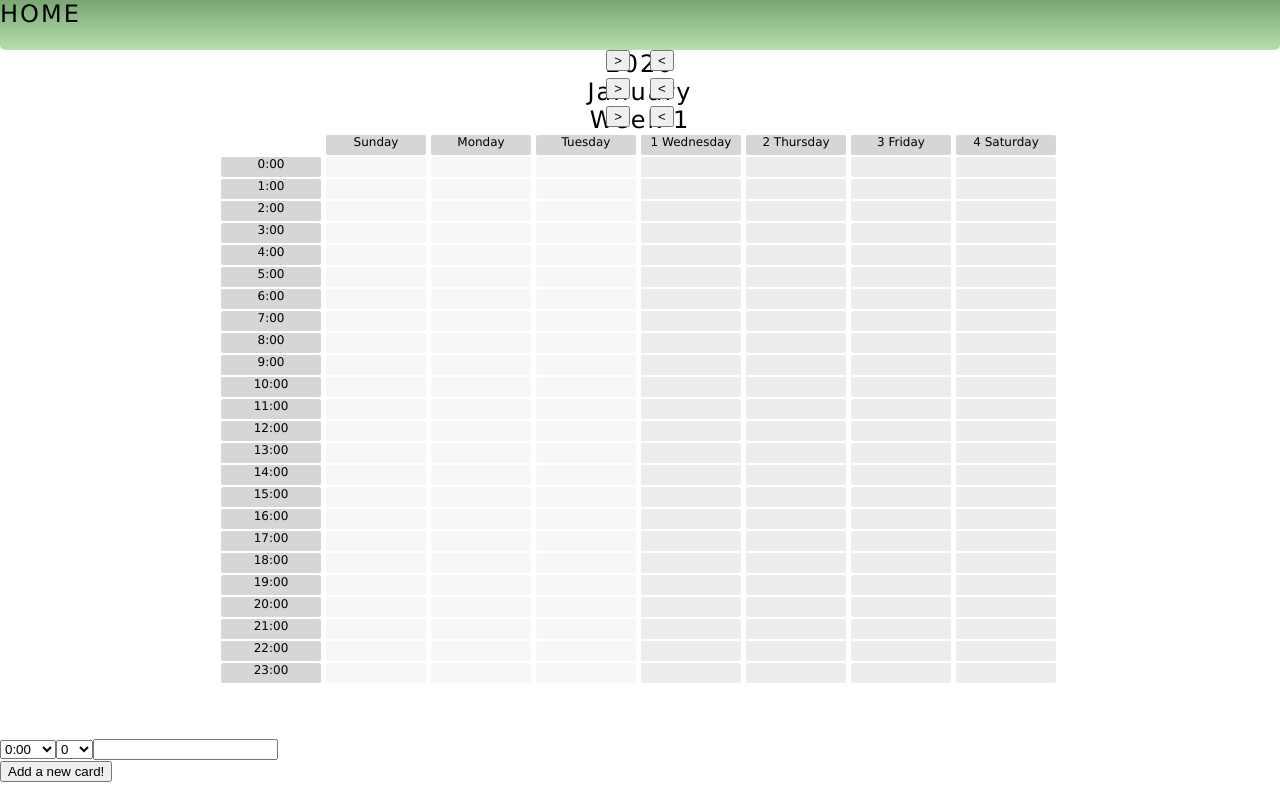
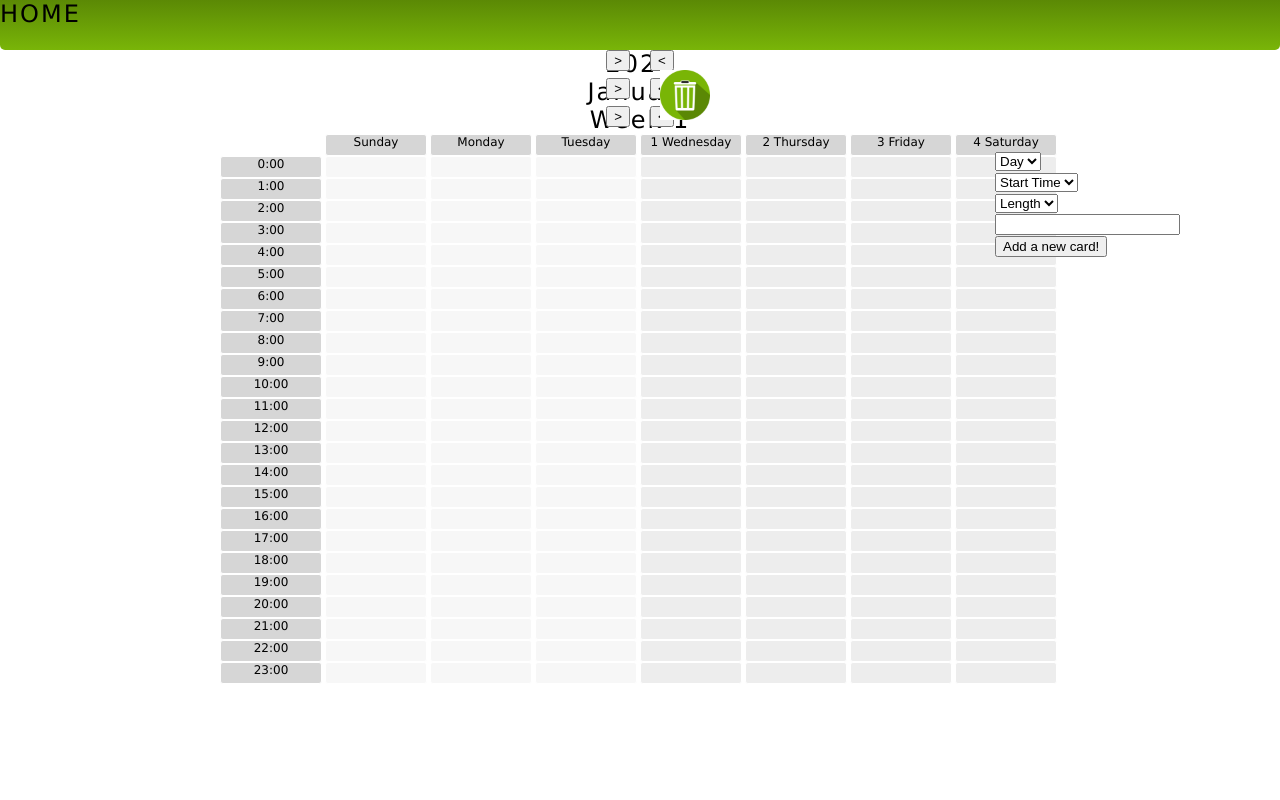
Before and after one commit to JrdnVan/Calendar-Planner, a React (Create React App) app in the folder calendar-planner/: page / in a window 1280 px wide. Built offline with nearby package versions, Linux system fonts and the light colour scheme.

Commit message:
updates to css and bugs

```diff
--- a/calendar-planner/package.json
+++ b/calendar-planner/package.json
@@ -2,6 +2,7 @@
   "name": "calendar-planner",
   "version": "0.1.0",
   "private": true,
+  "homepage": "https://jrdnvan.github.io/calendar-planner",
   "dependencies": {
     "@testing-library/jest-dom": "^4.2.4",
     "@testing-library/react": "^9.4.0",
@@ -14,6 +15,8 @@
     "start": "react-scripts start",
     "build": "react-scripts build",
     "test": "react-scripts test",
+    "predeploy": "npm run build",
+    "deploy": "gh-pages -d build",
     "eject": "react-scripts eject"
   },
   "eslintConfig": {
--- a/calendar-planner/src/AddCard.js
+++ b/calendar-planner/src/AddCard.js
@@ -1,19 +1,39 @@
 import React, { Component } from 'react';
 
 class AddCard extends Component {
+
+    constructor(props){
+        super(props);
+    }
+
     render() {
         return(
             <div>
-                {this.makeTimeInput()}
-                {this.makeHeightInput()}
+                {this.makeDayInput()}<br></br>
+                {this.makeTimeInput()}<br></br>
+                {this.makeHeightInput()}<br></br>
                 {this.makeMessageInput()}
             </div>
         );
     }
 
+    makeDayInput = () => {
+        var options = [];
+        options.push(<option value="" selected disabled hidden>Day</option>);
+        for(var i = 0; i < 7; i++){
+            if(this.props.grid[this.props.week - 1][i] == 0) continue;
+            options.push(<option value={this.props.grid[this.props.week - 1][i]}>{this.props.grid[this.props.week - 1][i]}</option>);
+        }
+        return(
+            <select id="addCard_day">
+                {options}
+            </select>
+        )
+    }
+
     makeTimeInput = () => {
         var options = [];
-
+        options.push(<option value="" selected disabled hidden>Start Time</option>);
         for(var i = 0; i < 24; i++){
             var string = i + ":00";
             options.push(<option value={i}>{string}</option>);
@@ -27,7 +47,7 @@ class AddCard extends Component {
 
     makeHeightInput = () => {
         var options = [];
-
+        options.push(<option value="" selected disabled hidden>Length</option>);
         for(var i = 0; i < 24; i++){
             var string = i;
             options.push(<option value={i}>{string}</option>);
--- a/calendar-planner/src/App.js
+++ b/calendar-planner/src/App.js
@@ -4,6 +4,7 @@ import AddCard from './AddCard.js';
 //import postData from './data/cards.json';
 import Card from './Card.js';
 import PostCards from './PostCards.js';
+import BinIcon from './bin-icon.png';
 import ReactDOM from 'react-dom';
 var postData = JSON.parse(localStorage.getItem('cards'));
 if (postData == null) postData = [];
@@ -53,12 +54,20 @@ class App extends Component {
                     {this.createBoard()}
                 </div>
 
-                <div id="addCard">
-                    <AddCard />
+                <div id="addCard" className="addCard">
+                    <AddCard grid={this.state.calGrid} week={this.state.week}/>
                     <button onClick = {this.addCard}>
                         Add a new card!
                     </button>
                 </div>
+                <img
+                    src="bin-icon.png"
+                    className = "bin"
+                    onDrop={this.dropRemove}
+                    onDragOver={this.allowDrop}
+                >
+
+                </img>
             </body>
         </div>
         );
@@ -216,7 +225,7 @@ class App extends Component {
             <div
                 id={idName}
                 class="inner"
-                className="Red Text card"
+                className="LightSmoothGreen Text card"
                 draggable="true"
                 style={height}
                 onDragStart={this.drag}
@@ -240,6 +249,16 @@ class App extends Component {
         card.id = "card" + "_" + card.id.split("_")[1] + "_" + ev.target.id + "_" + card.id.split("_")[7];
         this.SaveJSON(ev, card);
         //this.removeCard(postData.length - 1);
+        console.log(card.id);
+        //TEMPORARY FIX FOR A BUG VVV
+        this.refreshPage();
+    }
+
+    dropRemove = (ev) => {
+        ev.preventDefault();
+        var data = ev.dataTransfer.getData("text");
+        var card = document.getElementById(data);
+        this.removeCard(card.id.split("_")[7]);
         this.refreshPage();
     }
 
@@ -330,8 +349,8 @@ class App extends Component {
         var time = document.getElementById("addCard_time");
         var height = document.getElementById("addCard_height");
         var msg = document.getElementById("addCard_message");
-
-        if(time == null || height == null || msg == null){
+        var d = document.getElementById("addCard_day");
+        if(time == null || height == null || msg == null || d == null){
             console.log("error");
             return;
         }
@@ -339,11 +358,11 @@ class App extends Component {
         time = Number(time.value);
         height = Number(height.value);
         msg = msg.value;
-
-        var id = postData[postData.length - 1].id + 1;
+        d = d.value;
+        var id = 0;
+        if(postData.length != 0) id = postData[postData.length - 1].id + 1;
         var y = this.state.year;
         var m = this.state.month;
-        var d = 3;
         var w = this.state.week;
 
         var JSONObject = {
--- a/calendar-planner/src/styles.css
+++ b/calendar-planner/src/styles.css
@@ -1,6 +1,6 @@
 .Column {
     float: left;
-    height: 600px;
+    height: 550px;
     width: 105px;
 }
 
@@ -50,7 +50,7 @@
 }
 
 .header{
-    background-image: linear-gradient(#7aa672, #b6deaf);
+    background-image: linear-gradient(#5B8905, #79B508);
     position: sticky;
     width: 100%;
     height: 50px;
@@ -88,3 +88,33 @@
     margin-top: -19px;
     border-radius: 3px;
 }
+.LightSmoothGreen{
+    background-color: #79B508;
+}
+.SmoothGreen{
+    background-color: #5B8905;
+}
+
+
+.bin{
+    width: 50px;
+    height: auto;
+    user-select: none;
+    -moz-user-select: none;
+    -webkit-user-drag: none;
+    -webkit-user-select: none;
+    -ms-user-select: none;
+    position:absolute;
+    top:0;
+    margin-top: 70px;
+    margin-right: 570px;
+    right:0;
+}
+
+.addCard{
+    position:absolute;
+    top:0;
+    margin-top: 150px;
+    right:0;
+    margin-right: 100px;
+}
```
Also changed, not shown: calendar-planner/public/bin-icon.png (added), calendar-planner/src/bin-icon.png (added).
